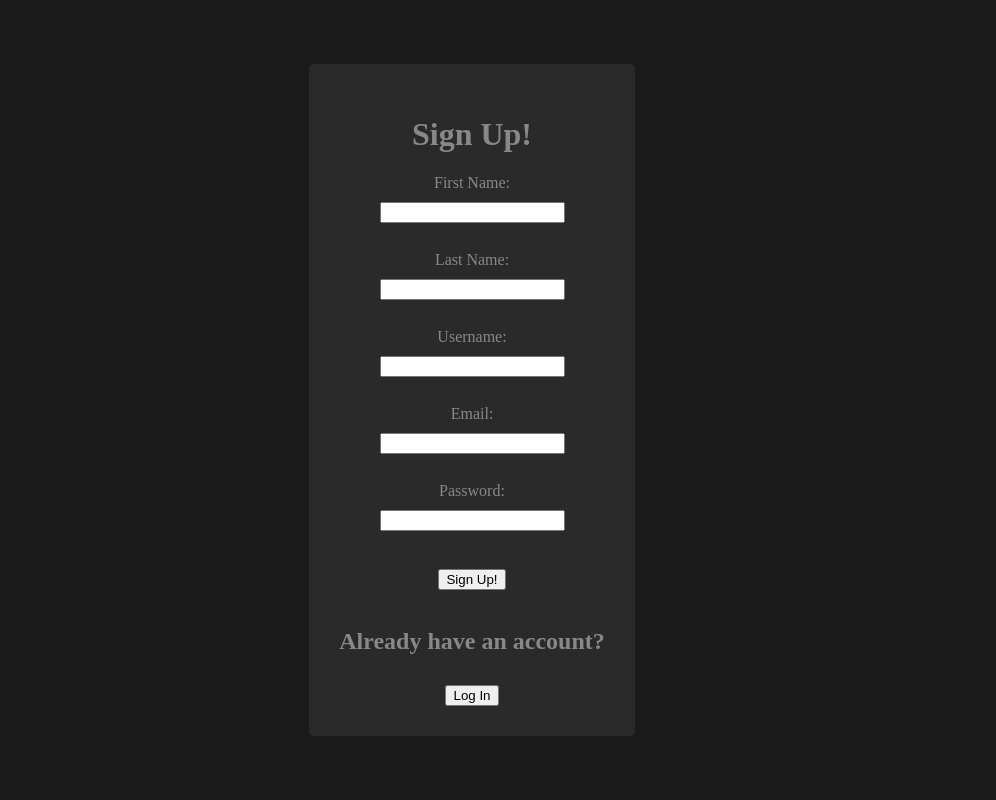
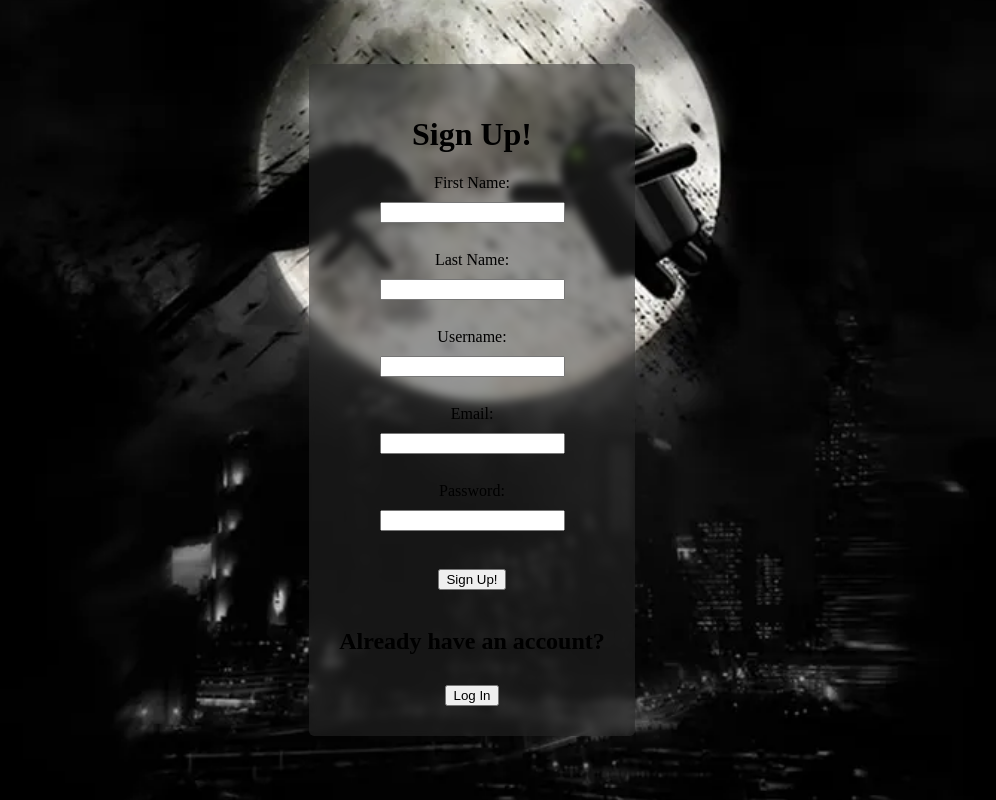
Before and after one commit to davalos97/dr, a Vue app in the folder vue-project/: page /signup in a window 1280 px wide. Shown: the whole page, without its empty margins (168-1164 px from the left). Built offline with nearby package versions, Linux system fonts and the light colour scheme.

Commit message:
straight heat

```diff
--- a/vue-project/src/pages/login.vue
+++ b/vue-project/src/pages/login.vue
@@ -58,7 +58,7 @@ const logIn = async () => {
 
                 <h2>Don't have an account?</h2>
                     <button type="button" @click="$router.push('/signUp')" class="SignUp"> Sign Up </button>
-                    <button type="button" @click="$router.push('/main')" class="SignUp"> main</button>
+                    <!-- <button type="button" @click="$router.push('/main')" class="SignUp"> main</button> -->
             </form>
         </div>
     </div>
--- a/vue-project/src/styles/signup.css
+++ b/vue-project/src/styles/signup.css
@@ -8,7 +8,10 @@ body {
     display: flex;
     justify-content: center;
     align-items: center;
-    background-color: #1a1a1a;
+    background-image: url('@/assets/android.png');
+    background-size: cover;
+    background-position: center;
+    background-repeat: no-repeat;
 }
 
 .signup-container {
@@ -16,10 +19,11 @@ body {
     flex-direction: column;
     align-items: center;
     text-align: center;
-    background: #2a2a2a;
+    background: rgba(42, 42, 42, 0.5);
     padding: 30px;
     border-radius: 5px;
-    color: #888;
+    color: #000000;
+    backdrop-filter: blur(4px);
 }
 
 .signup-container input {
```
Also changed, not shown: vue-project/src/assets/android.png (added).
